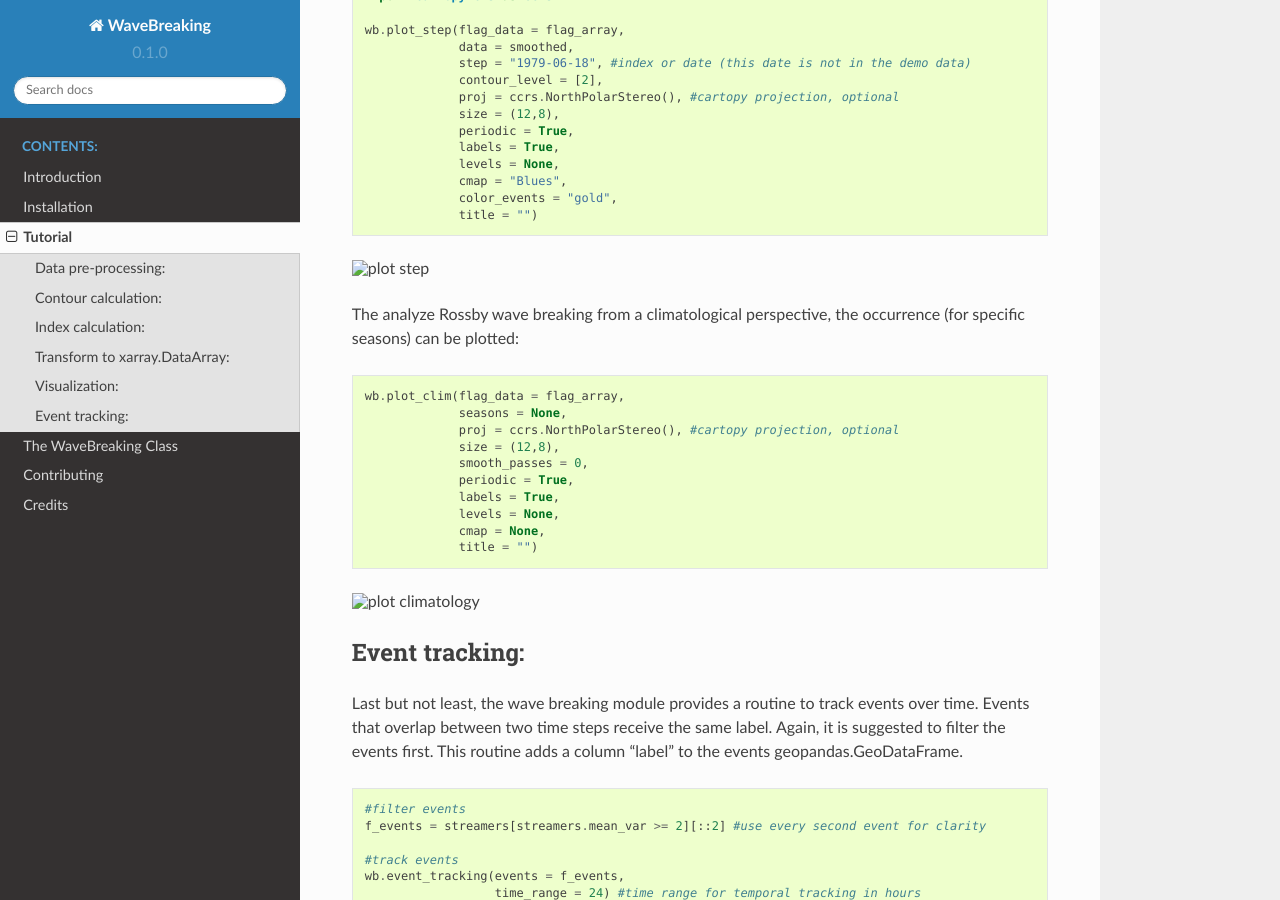
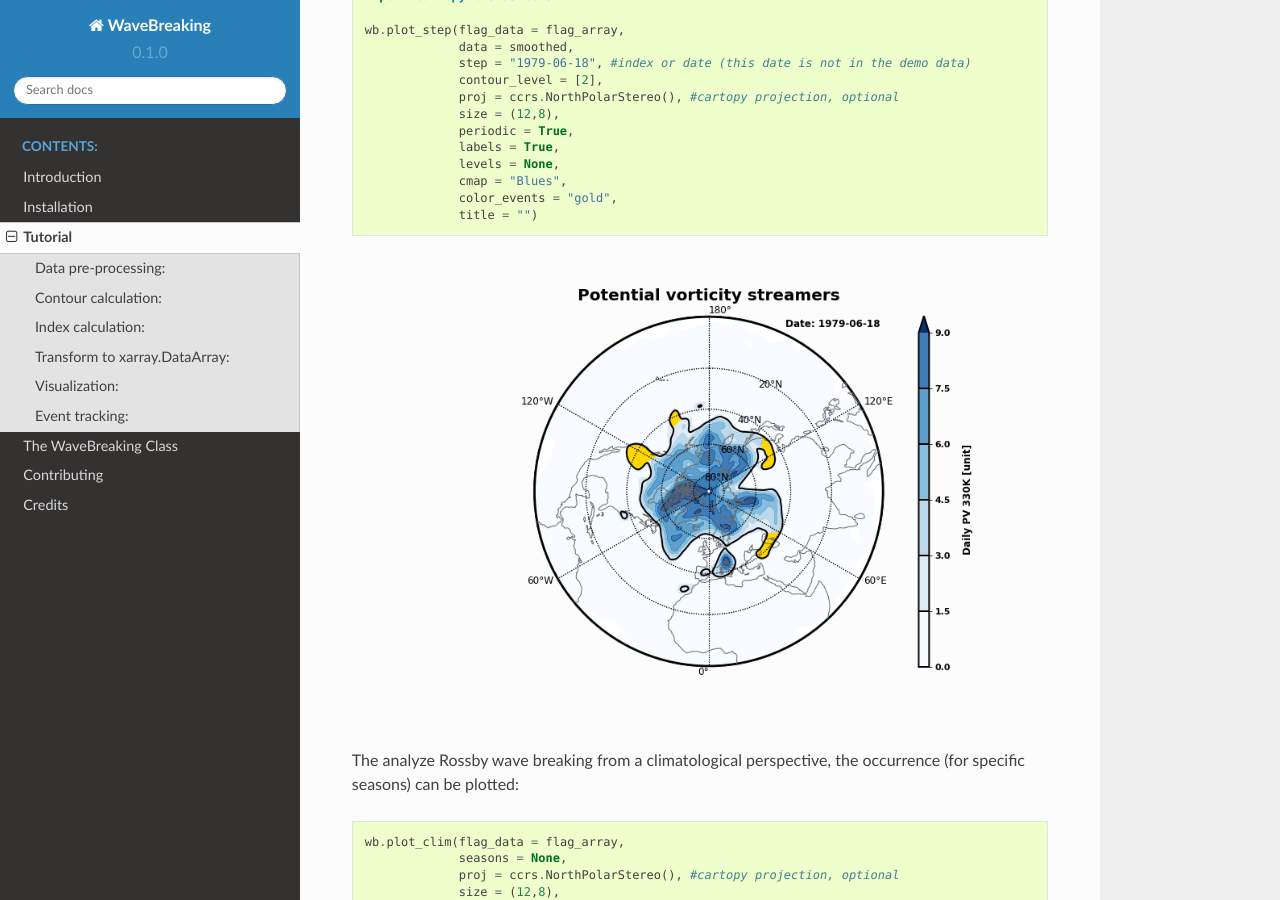
Before and after one commit to skaderli/WaveBreaking, a Sphinx documentation site: the page built from docs/tutorial.rst, in a window 1280 px wide and 900 px high, scrolled down 2571 px. Built offline with Sphinx 7.4.7 and the Read the Docs theme 2.0.0, drawn with Linux system fonts in a browser that asks for light colours.

Commit message:
Update tutorial.rst

```diff
--- a/docs/tutorial.rst
+++ b/docs/tutorial.rst
@@ -123,7 +123,7 @@ To analyze a specific large scale situation, the wave breaking events on a singl
                      color_events = "gold",
                      title = "")
 
-.. image:: docs/plot_step.png
+.. image:: figures/plot_step.png
     :alt: plot step
 
 The analyze Rossby wave breaking from a climatological perspective, the occurrence (for specific seasons) can be plotted:
@@ -141,7 +141,7 @@ The analyze Rossby wave breaking from a climatological perspective, the occurren
                      cmap = None,
                      title = "")
 
-.. image:: docs/plot_climatology.png
+.. image:: figures/plot_climatology.png
     :alt: plot climatology
 
 Event tracking:
```
Also changed, not shown: other parts of docs/tutorial.rst (+1 -1 lines).
